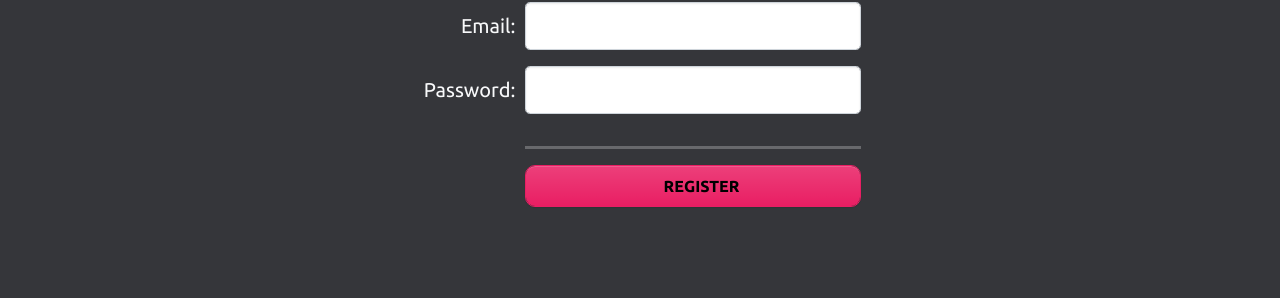
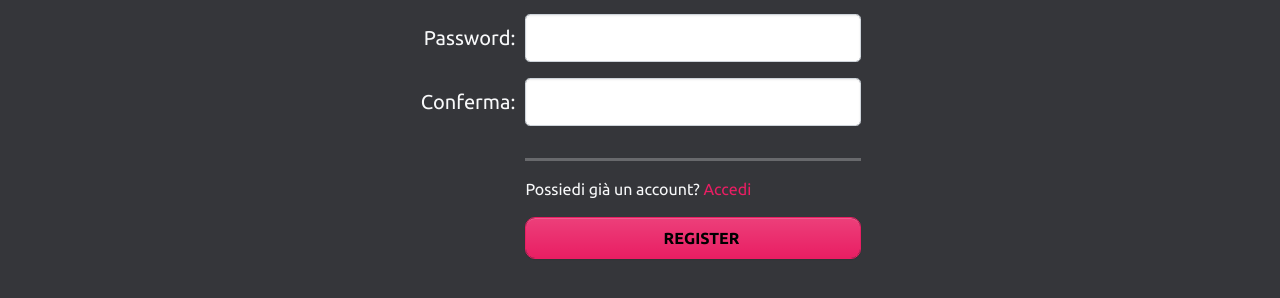
Before and after one commit to Bylothink/do-you-dare, a Vue app: page /user/register in a window 1280 px wide. Shown: the part 384-682 px from the top of the page. Built offline with nearby package versions, Linux system fonts and the light colour scheme; no server answers; a web font is replaced by a local one.

Commit message:
[IMP] Re-invio delle mail di verifica dell'account post-registrazione.

```diff
--- a/src/pages/user/EmailSentPage.vue
+++ b/src/pages/user/EmailSentPage.vue
@@ -17,9 +17,12 @@
                 If you still don't receive the email, wait a couple of minutes and then request a resend.
             </p>
             <hr />
-            <AppButton>
+            <AppButton :disabled="seconds > 0" @click="onClick">
                 Send a new email
             </AppButton>
+            <span v-if="seconds > 0">
+                Potrai riprovare da {{ seconds }} secondi.
+            </span>
             <!-- TODO #1: Gestire il re-invio della mail in caso di non ricezione. -->
             <!-- TODO #2: Gestire il re-invio della mail in caso di scadenza token. -->
         </div>
@@ -27,8 +30,25 @@
 </template>
 
 <script lang="ts" setup>
+    import { ref } from "vue";
+
+    import useUserStore from "@/stores/user";
+
     import CenteredLayout from "@/layouts/CenteredLayout.vue";
     import AppButton from "@/components/ui/AppButton.vue";
+
+    const user = useUserStore();
+
+    const seconds = ref(60);
+
+    const onClick = () =>
+    {
+        user.sendAccountValidationMail("email@example.com");
+
+        seconds.value = 60;
+    };
+
+    setInterval(() => { seconds.value -= 1; }, 1000);
 </script>
 
 <style lang="scss" scoped>
--- a/src/pages/user/LogInPage.vue
+++ b/src/pages/user/LogInPage.vue
@@ -39,16 +39,16 @@
                 <div class="form-cell">
                     <hr />
                     <span style="display: block;">
-                        Non hai ancora un'account?
+                        Non hai ancora un account?
                         <RouterLink :to="{ name: 'user-register' }">
                             Registrati
-                        </RouterLink>.
+                        </RouterLink>
                     </span>
                     <span style="display: block;">
                         Hai dimenticato la password?
-                        <a href="#">Ripristinala</a>.
+                        <a href="#">Ripristinala</a>
                     </span>
-                    <AppButton class="form-control form-control-lg" style="margin-top: 1em;" type="submit">
+                    <AppButton class="form-control form-control-lg" type="submit">
                         <span class="fa-solid fa-key"></span>
                         Log in
                     </AppButton>
@@ -118,16 +118,23 @@
 <style lang="scss" scoped>
     @use "@/assets/scss/variables";
 
-    #log-in
+    #log-in > .form-table > .form-row > .form-cell
     {
+        & > span
+        {
+            display: block;
+        }
+
+        & > .btn
+        {
+            margin-top: 1em;
+        }
+
         @media (max-width: variables.$max-mobile-size)
         {
-            & > .form-table > .form-row > .form-cell
+            & > hr
             {
-                & > hr
-                {
-                    margin-top: 2em;
-                }
+                margin-top: 2em;
             }
         }
     }
--- a/src/pages/user/RegisterPage.vue
+++ b/src/pages/user/RegisterPage.vue
@@ -38,9 +38,26 @@
                 </div>
             </div>
             <div class="form-row">
+                <label for="check_password" class="form-cell col-form-label col-form-label-lg">Conferma</label>
+                <div class="form-cell">
+                    <input id="check_password"
+                           v-model="check_password"
+                           class="form-control form-control-lg mb-3"
+                           type="password"
+                           autocomplete="new-password"
+                           required />
+                </div>
+            </div>
+            <div class="form-row">
                 <span></span>
                 <div class="form-cell">
                     <hr />
+                    <span>
+                        Possiedi già un account?
+                        <RouterLink :to="{ name: 'user-log_in' }">
+                            Accedi
+                        </RouterLink>
+                    </span>
                     <AppButton class="form-control form-control-lg" type="submit">
                         <span class="fa-solid fa-id-card"></span>
                         Register
@@ -70,10 +87,24 @@
 
     const username = ref("");
     const password = ref("");
+    const check_password = ref("");
     const email = ref("");
 
     const onSubmit = async () =>
     {
+        if (password.value !== check_password.value)
+        {
+            ui.alert({
+                type: "danger",
+                icon: "circle-xmark",
+                title: "Password mismatch!",
+                message: "The passwords you entered do not match.",
+                dismissable: true
+            });
+
+            return;
+        }
+
         const registerPayload = {
             username: username.value,
             password: password.value,
@@ -115,16 +146,23 @@
 <style lang="scss" scoped>
     @use "@/assets/scss/variables";
 
-    #register
+    #register > .form-table > .form-row > .form-cell
     {
+        & > span
+        {
+            display: block;
+        }
+
+        & > .btn
+        {
+            margin-top: 1em;
+        }
+
         @media (max-width: variables.$max-mobile-size)
         {
-            & > .form-table > .form-row > .form-cell
+            & > hr
             {
-                & > hr
-                {
-                    margin-top: 2em;
-                }
+                margin-top: 2em;
             }
         }
     }
--- a/src/stores/user.ts
+++ b/src/stores/user.ts
@@ -30,6 +30,10 @@ const VERIFY_EMAIL = gql`mutation verifyEmail($email: String!, $token: String!)
     verifyEmail(email: $email, token: $token) {
         token
     }
+}`;
+
+const ACCOUNT_VALIDATION_MAIL = gql`mutation accountValidationMail($email: String!) {
+    accountValidationMail(email: $email)
 }`;
 
 interface CookieAcknowledgement
@@ -102,9 +106,9 @@ export default defineStore("user", {
 
             this._setToken(response.authenticate.token);
         },
-        async register(registerVariables: RegisterVariables): Promise<void>
+        register(registerVariables: RegisterVariables): Promise<void>
         {
-            await graphql.mutation(USER_SCHEMA, REGISTER, registerVariables);
+            return graphql.mutation(USER_SCHEMA, REGISTER, registerVariables);
         },
 
         async verifyEmail(email: string, token: string): Promise<void>
@@ -123,6 +127,11 @@ export default defineStore("user", {
             this._setToken(response.renewSession.token);
         },
 
+        sendAccountValidationMail(email: string): Promise<void>
+        {
+            return graphql.mutation(USER_SCHEMA, ACCOUNT_VALIDATION_MAIL, { email });
+        },
+
         logOut(): Promise<void>
         {
             const jsonWebToken = this.token;
```
